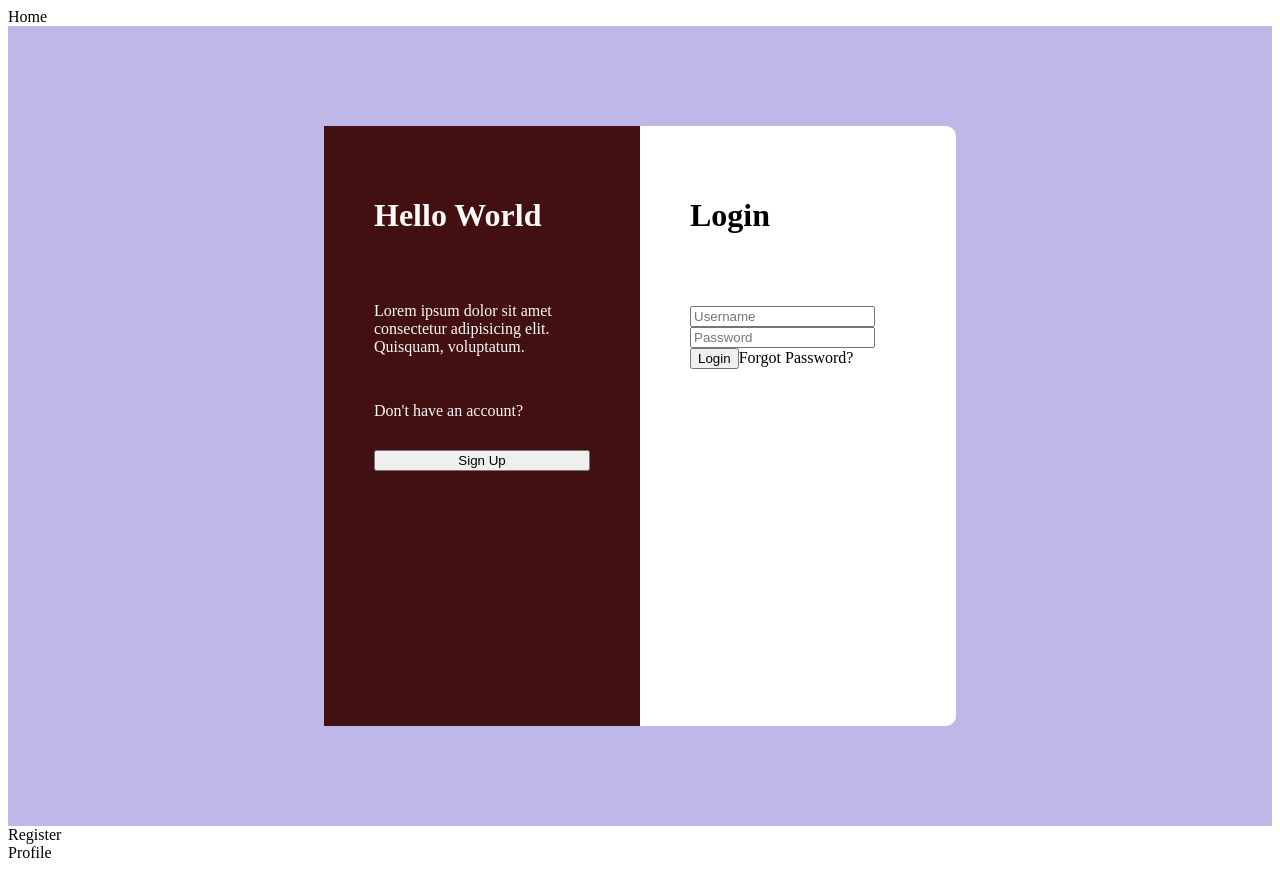
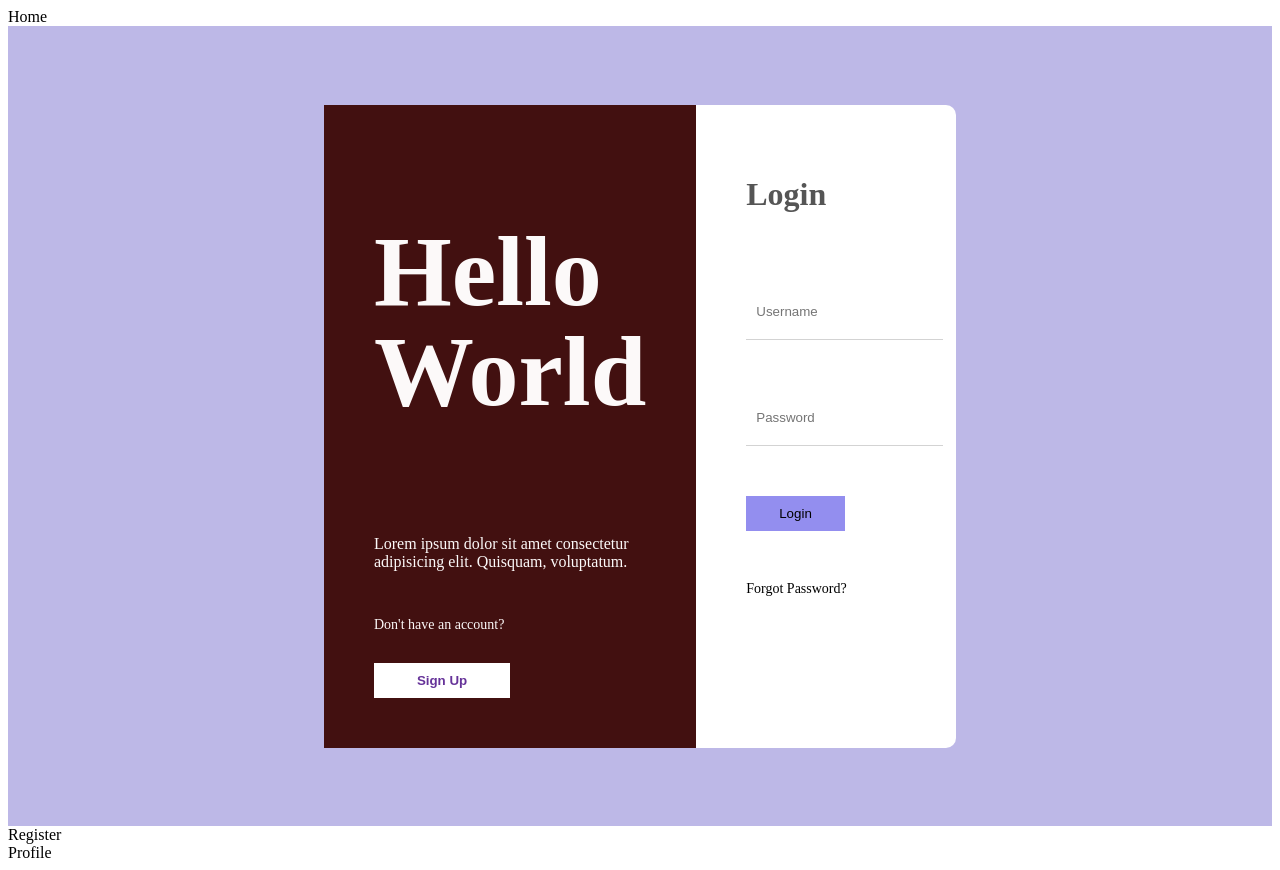
Before and after one commit to Isaiah-Mwinga/media-App, a React (Vite) app in the folder media/: page / in a window 1280 px wide. Built offline with nearby package versions, Linux system fonts and the light colour scheme.

Commit message:
media app

```diff
--- a/media/src/pages/login/Login.scss
+++ b/media/src/pages/login/Login.scss
@@ -18,15 +18,19 @@
             flex-direction: column;
             gap: 30px;
             color : rgb(252, 249, 249);
-            .h1{
+
+            h1{
                 font-size: 100px;
                 line-height: 100px;
             }
-            .p{}
-            .span{
+
+            p{}
+
+            span{
                 font-size: 14px;
             }
-            .button{
+
+            button{
                 width: 50%;
                 padding: 10px;
                 border: none;
@@ -42,13 +46,15 @@
             display: flex;
             flex-direction: column;
             gap: 50px;
-            .h1{
+
+            h1{
                 color: #555;
             }
-            .form{
+
+            form{
                 display: flex;
                 flex-direction: column;
-                gap: 30px;
+                gap: 50px;
 
                 input{
                     border: none;
@@ -61,7 +67,7 @@
                     border: none;
                     background-color: #938eef;
                 }
-                .span{
+                span{
                     font-size: 14px;
                 }
             }
```
